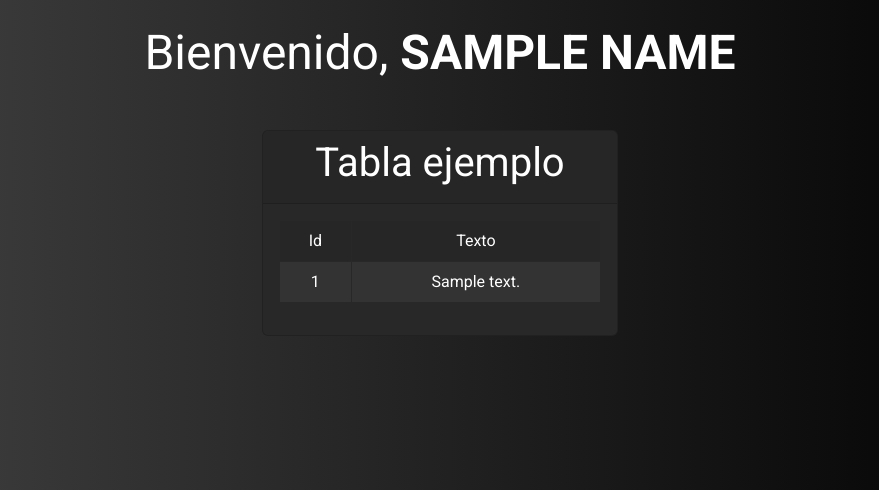
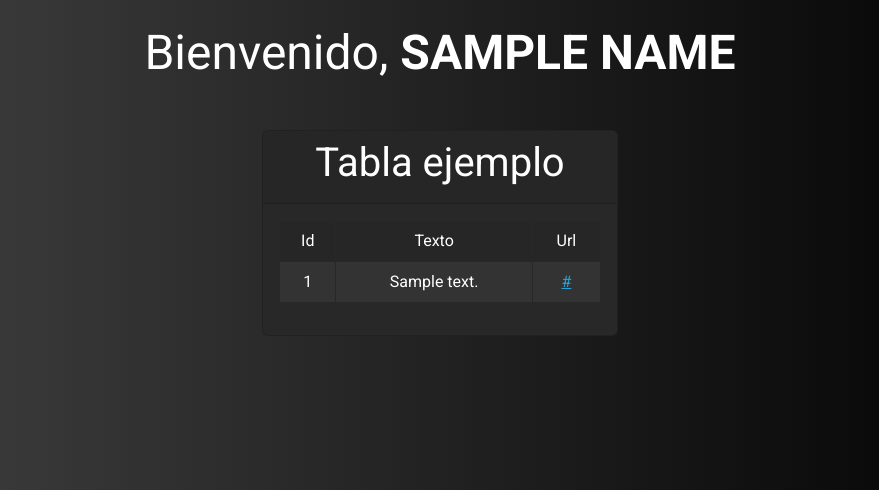
Before and after one commit to vicogarcia16/crud-with-flask-restful-jwt, a Flask app: template templates/index.html in a window 1280 px wide. Shown: the top 490 px of the page, without its empty margins (200-1079 px from the left). Run offline with Flask 2, Linux system fonts and the light colour scheme; the template is opened without the code that fills it: most values are stand-ins (such as "Sample title", 1, 10 or a date in 2020).

Commit message:
Modificacion de llamada de datos

```diff
--- a/templates/index.html
+++ b/templates/index.html
@@ -17,11 +17,13 @@
                     <tr>
                         <td>Id</td>
                         <td>Texto</td>
+                        <td>Url</td>
                     </tr>
-                    {% for d in data %}
+                    {% for d in enlaces %}
                     <tr>
                         <td>{{d.id}}</td>
                         <td>{{d.texto}}</td>
+                        <td><a href="">{{d.url}}</a></td>
                     </tr>
                     {% endfor %}
                 </table>
```
